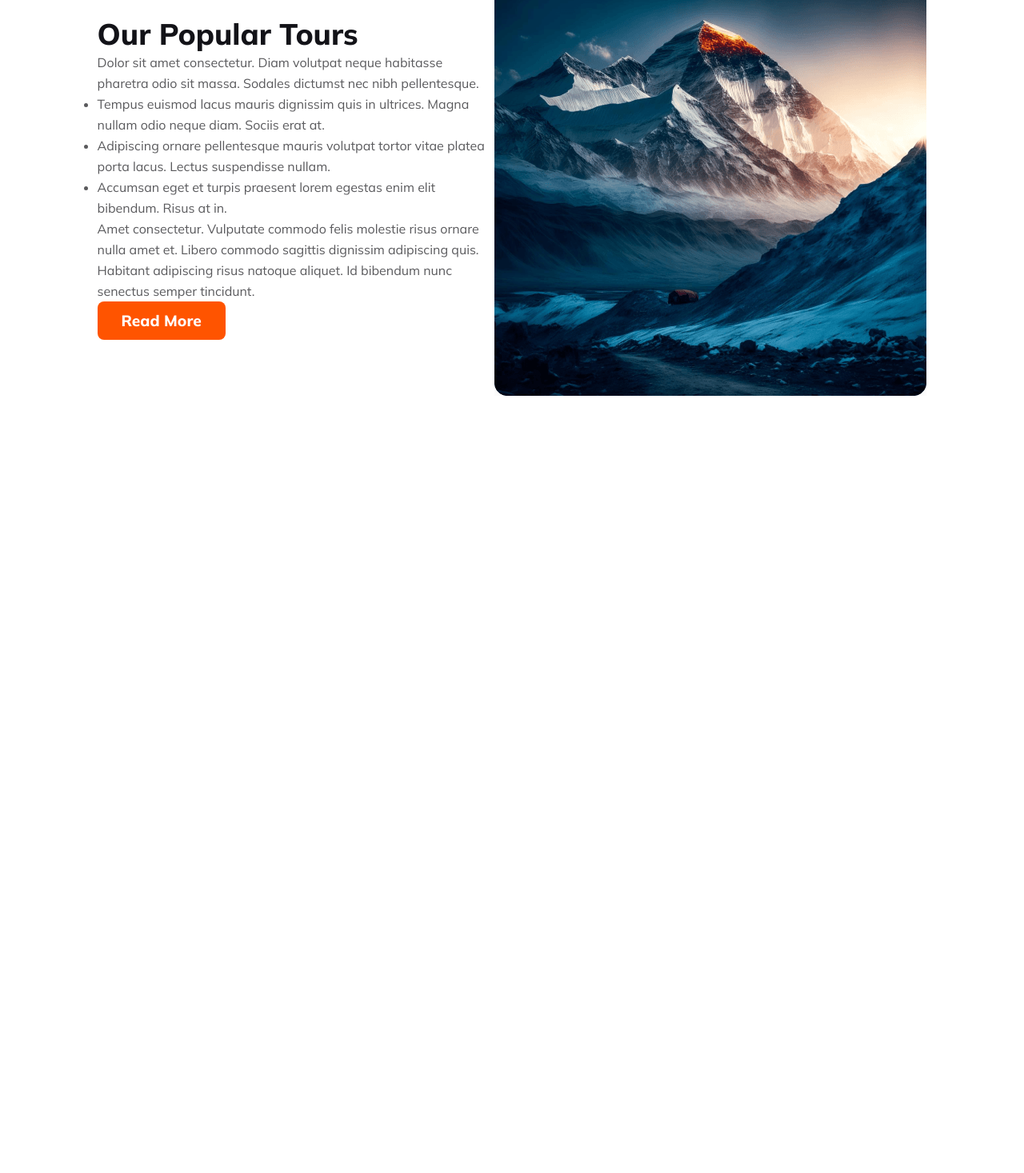
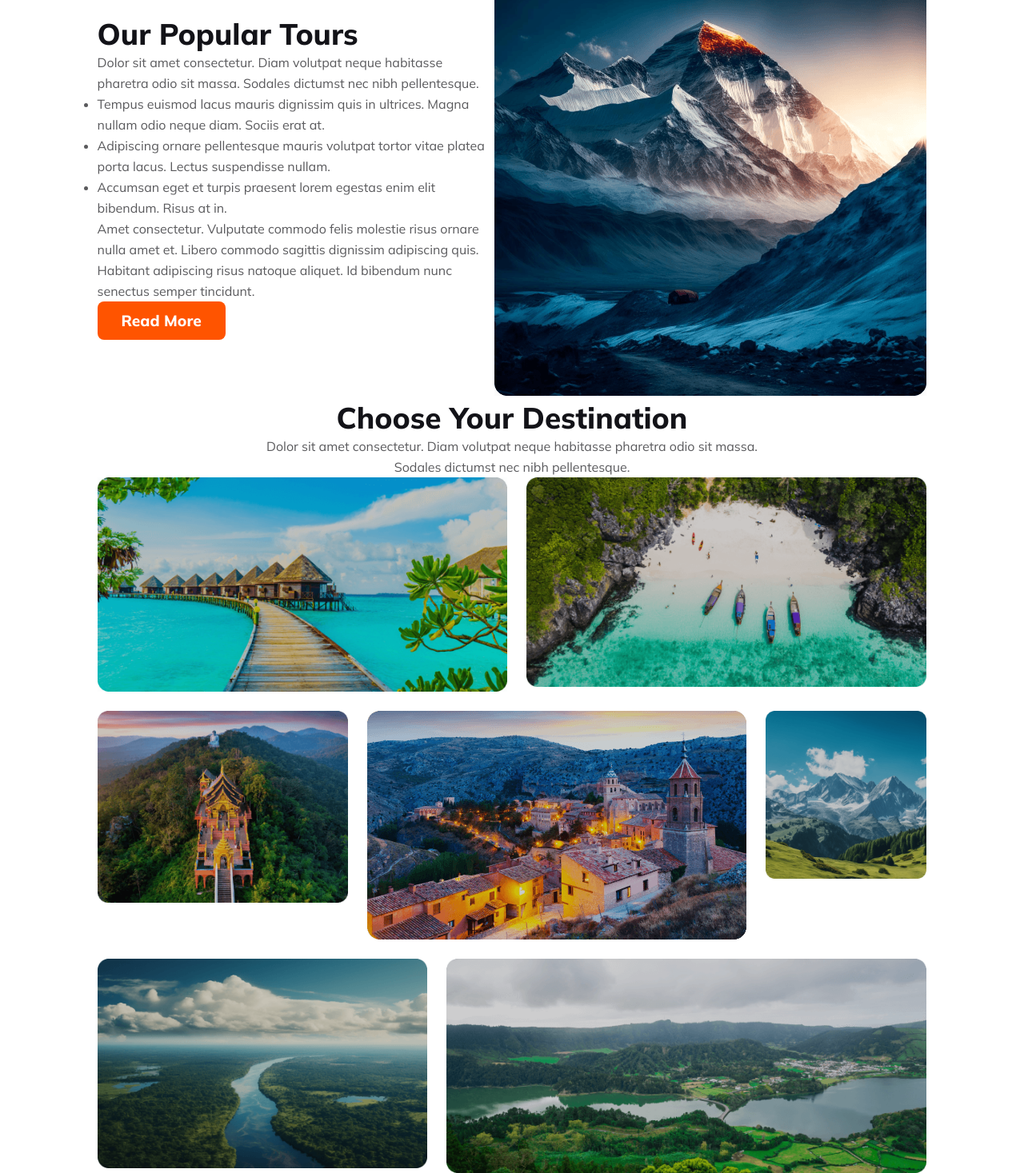
Before and after one commit to AsifRahmanBhuiyan/B9A2-Cholo-Ghuri, a plain HTML site: page index.html in a window 1280 px wide. Shown: the part 603-2070 px from the top of the page at 80% size. Before the commit the page ends 1102 px from the top, so only its background shows below. Drawn offline with Linux system fonts and the light colour scheme.

Commit message:
Destination Section Added

```diff
--- a/index.html
+++ b/index.html
@@ -77,6 +77,24 @@
     </section>
 
 
+    <section class="container destination-section">
+        <div class="text-align-center">
+            <h3 class="common-title">Choose Your Destination</h3>
+            <p class="common-description">Dolor sit amet consectetur. Diam volutpat neque habitasse pharetra odio sit
+                massa.<br>Sodales dictumst nec nibh pellentesque.</p>
+        </div>
+        <div class="destination-images">
+            <img src="./Images/Rectangle 5.png" alt="" id="item-1">
+            <img src="./Images/Rectangle 8.png" alt="" id="item-2">
+            <img src="./Images/Rectangle 6.png" alt="" id="item-3">
+            <img src="./Images/Rectangle 7.png" alt="" id="item-4">
+            <img src="./Images/Rectangle 9.png" alt="" id="item-5">
+            <img src="./Images/Rectangle 11.png" alt="" id="item-6">
+            <img src="./Images/Rectangle 10.png" alt="" id="item-7">
+        </div>
+    </section>
+
+
 
 </body>
 
```
